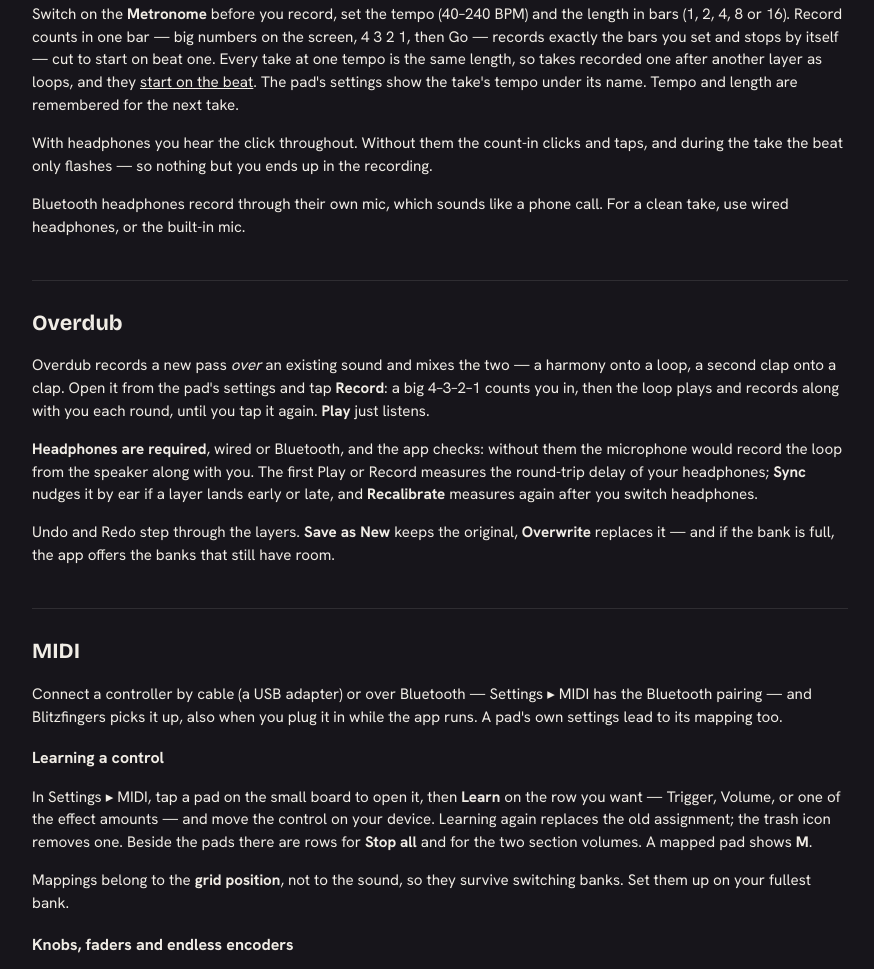
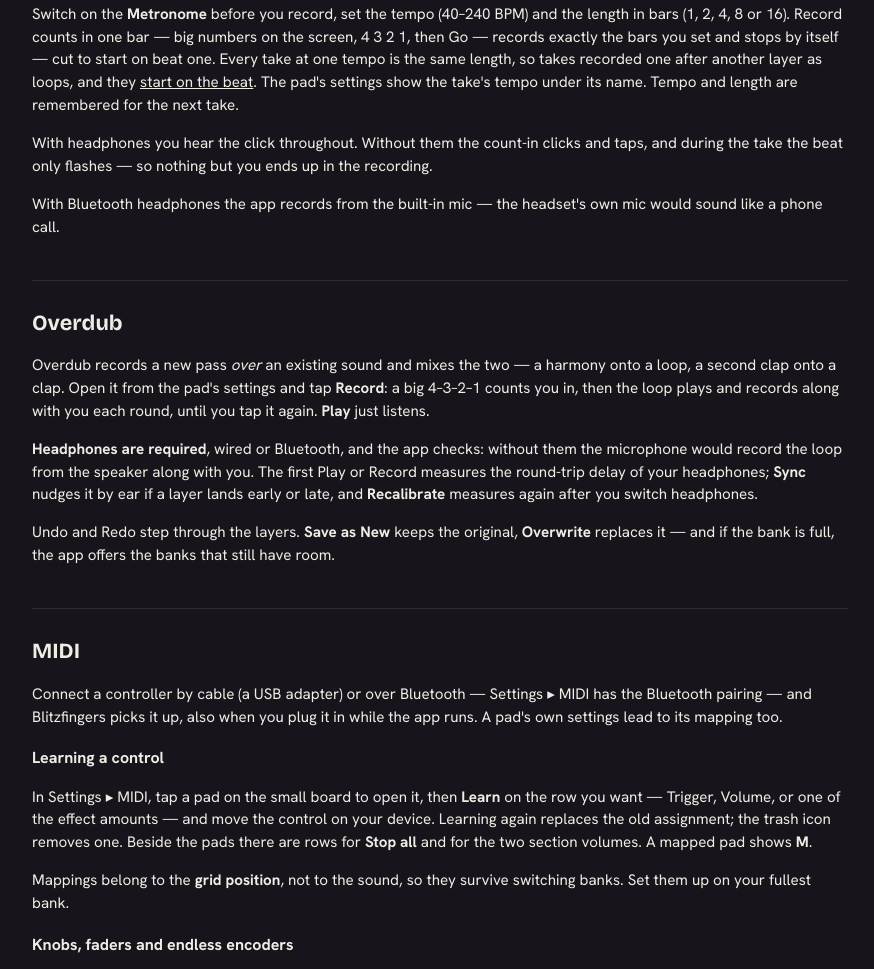
Before and after one commit to alextitze/scatteredpearls.studio, a plain HTML site: page blitzfingers/guide/index.html in a window 1280 px wide. Shown: the part 3360-4329 px from the top of the page, without its empty margins (328-1202 px from the left). Drawn offline with Linux system fonts and the light colour scheme.

Commit message:
Blitzfingers guide: Bluetooth takes use the built-in mic
Co-Authored-By: Claude Opus 5.5 <noreply@anthropic.com>

```diff
--- a/blitzfingers/guide/index.html
+++ b/blitzfingers/guide/index.html
@@ -274,8 +274,8 @@
       under its name. Tempo and length are remembered for the next take.</p>
     <p>With headphones you hear the click throughout. Without them the count-in clicks and taps, and during the
       take the beat only flashes — so nothing but you ends up in the recording.</p>
-    <p>Bluetooth headphones record through their own mic, which sounds like a phone call. For a clean take, use
-      wired headphones, or the built-in mic.</p>
+    <p>With Bluetooth headphones the app records from the built-in mic — the headset's own mic would sound like
+      a phone call.</p>
   </section>
 
   <section id="overdub">
```
